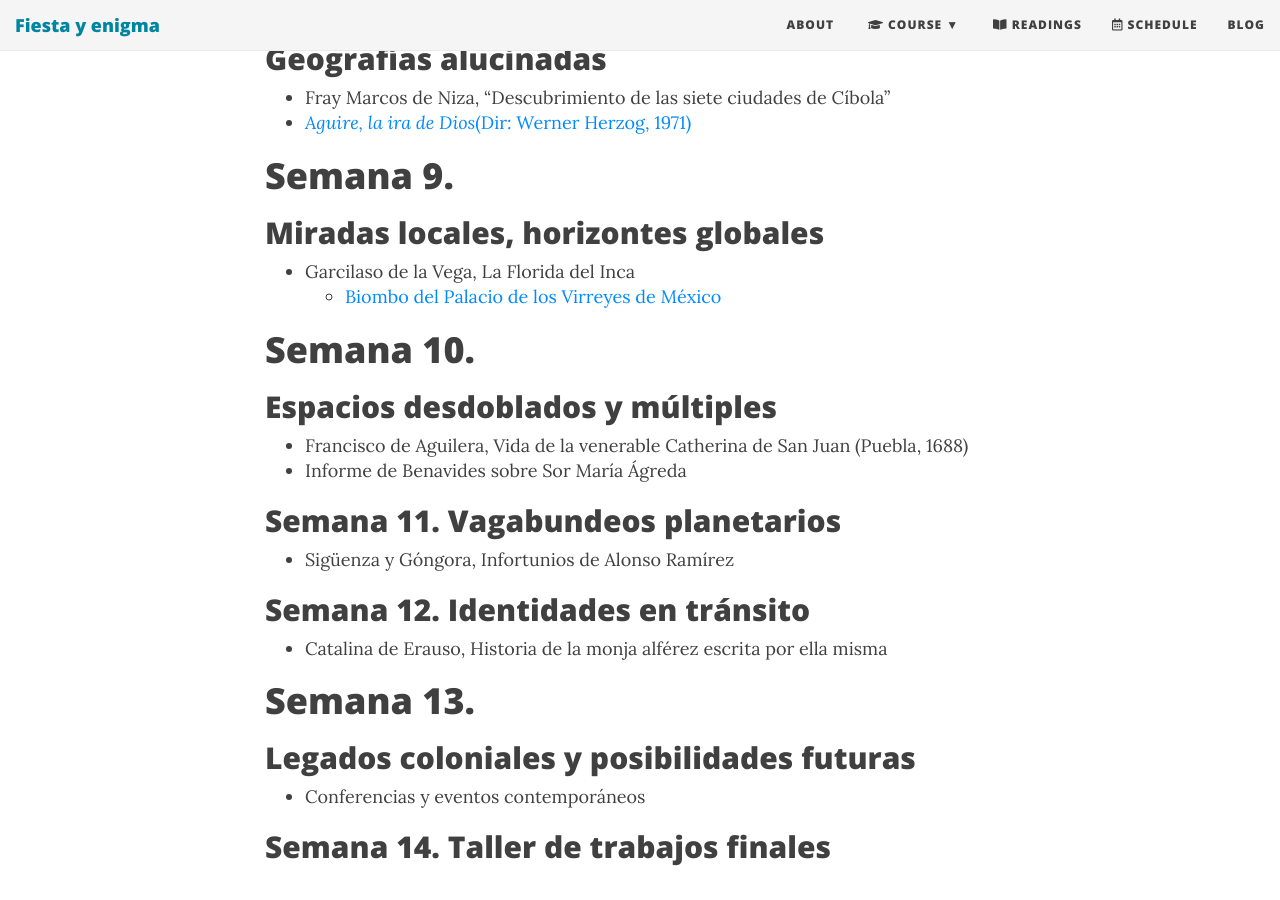
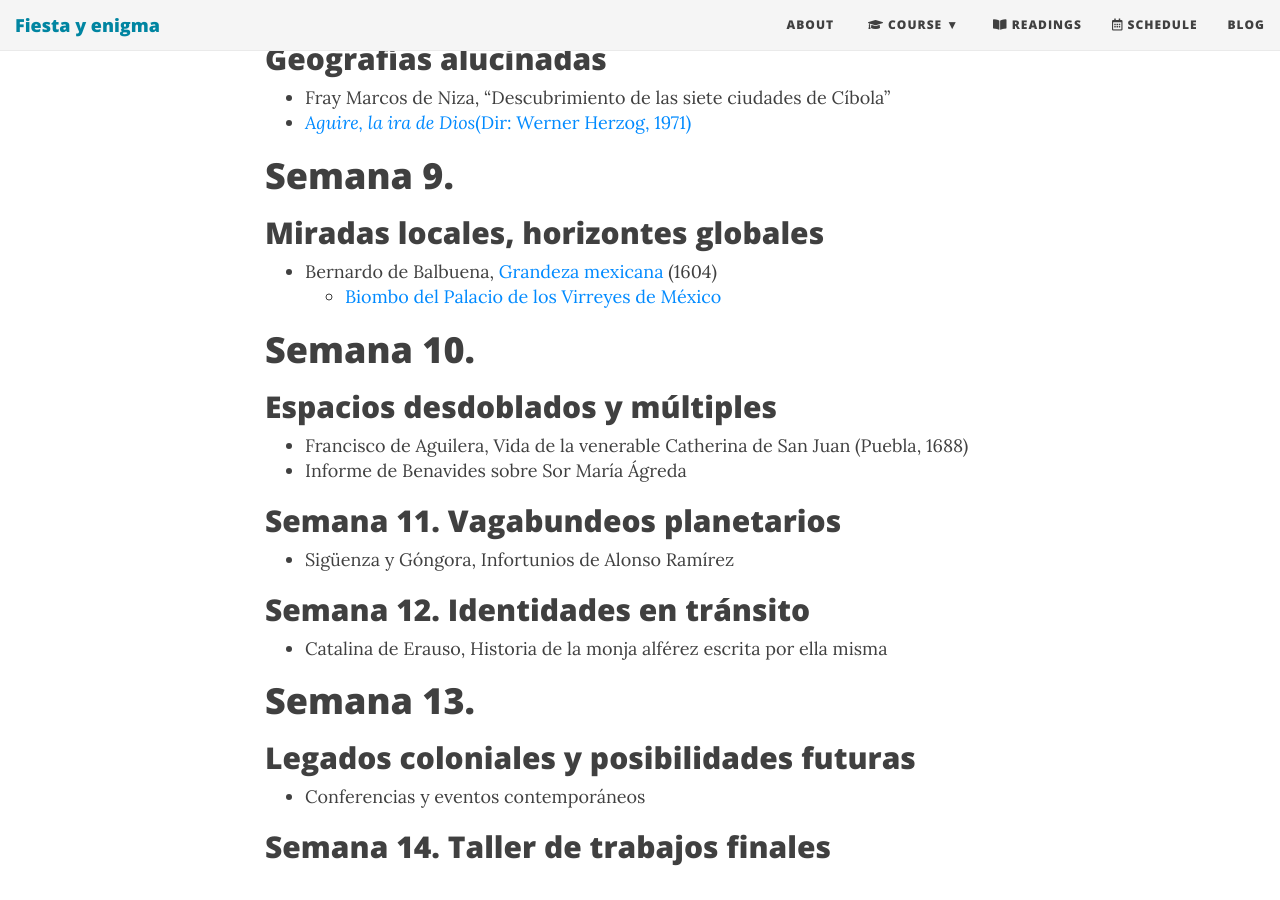
Before and after one commit to Hipomenes/ls452, a Jekyll site: the page built from syllabus.md, in a window 1280 px wide and 900 px high, scrolled down 3131 px. Built offline with Jekyll 4.4.1, drawn with Linux system fonts in a browser that asks for light colours; nearby versions of some CDN libraries.

Commit message:
Update syllabus.md

```diff
--- a/syllabus.md
+++ b/syllabus.md
@@ -79,7 +79,7 @@ bigimg: /img/4partes.jpg
 # Semana 9.
 ## Miradas locales, horizontes globales
 
-- Garcilaso de la Vega, La Florida del Inca
+- Bernardo de Balbuena, [Grandeza mexicana]() (1604)
     - [Biombo del Palacio de los Virreyes de México](https://upload.wikimedia.org/wikipedia/commons/4/49/Large_screen_of_the_Palace_of_the_Viceroys_of_Mexico%2C_ca._1676-1700%2C_Mexico_City%2C_Museum_of_the_Americas%2C_anonimous_painter.jpg)
 
 
```
